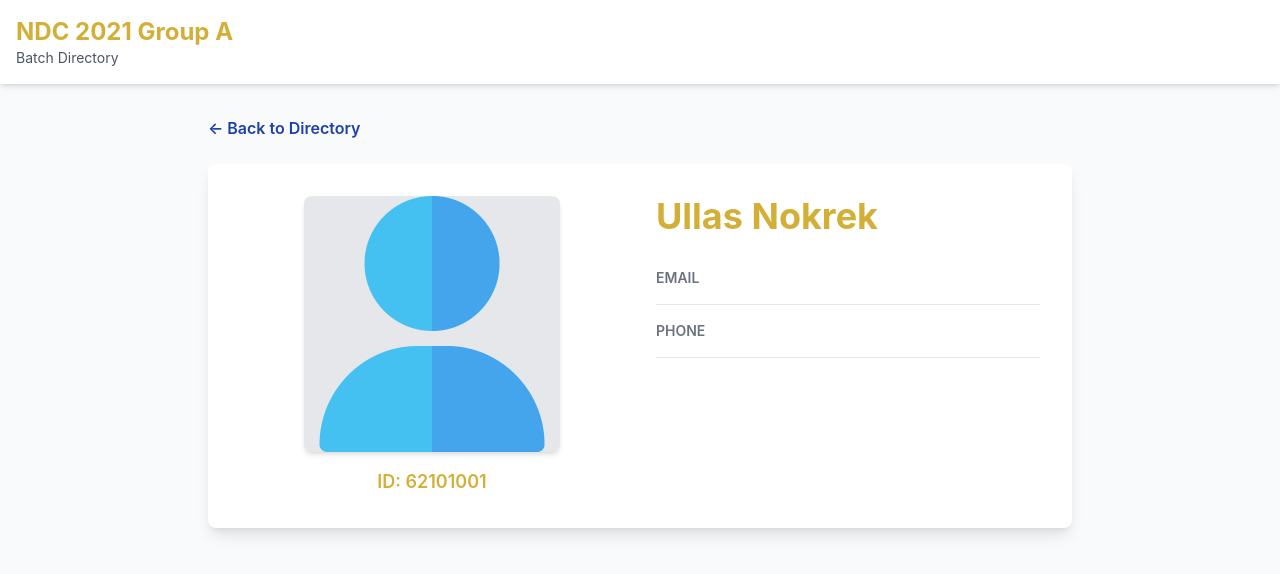
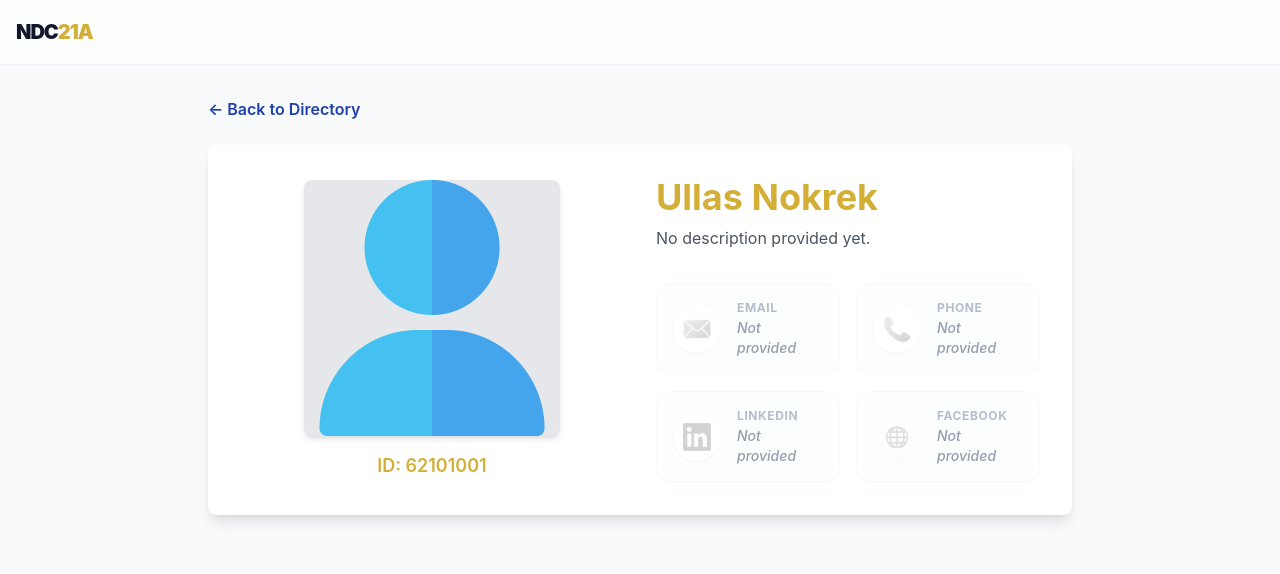
Before and after one commit to zaifears/NDC2021A, a Next.js app: page /profile/62101001 in a window 1280 px wide. Shown: the top 574 px of the page. Built offline with nearby package versions, Linux system fonts and the light colour scheme; no server answers.

Commit message:
1.0.7 Homepage redesign

```diff
--- a/src/app/layout.tsx
+++ b/src/app/layout.tsx
@@ -13,14 +13,15 @@ export default function RootLayout({
   children: React.ReactNode;
 }) {
   return (
-    <html lang="en">
-      <body className="bg-gray-50">
-        <nav className="bg-white shadow-md sticky top-0 z-50">
-          <div className="max-w-7xl mx-auto px-4 py-4">
-            <h1 className="text-2xl font-bold text-gold">
-              NDC 2021 Group A
-            </h1>
-            <p className="text-gray-600 text-sm">Batch Directory</p>
+    <html lang="en" className="scroll-smooth">
+      <body className="bg-slate-50 text-slate-900 antialiased selection:bg-gold/30">
+        <nav className="sticky top-0 z-50 backdrop-blur-md bg-white/70 border-b border-slate-200/60">
+          <div className="max-w-7xl mx-auto px-4 h-16 flex items-center justify-between">
+            <div className="flex items-center gap-2">
+              <span className="text-xl font-black tracking-tighter text-slate-900">
+                NDC<span className="text-gold">21A</span>
+              </span>
+            </div>
           </div>
         </nav>
         {children}
--- a/src/app/page.tsx
+++ b/src/app/page.tsx
@@ -5,47 +5,75 @@ export default async function Home() {
   const profiles = await getProfiles();
 
   return (
-    <main className="min-h-screen bg-gray-50">
-      {/* About Section */}
-      <section className="max-w-3xl mx-auto px-4 py-16 text-center">
-        <h1 className="text-5xl font-extrabold text-gold mb-6">
-          NDC 2021A Batch Directory
+    <main className="min-h-screen bg-slate-50 relative overflow-hidden flex flex-col">
+      {/* Subtle Background Gradient */}
+      <div className="absolute top-0 inset-x-0 h-[500px] bg-gradient-to-b from-blue-900/5 to-transparent -z-10 pointer-events-none" />
+
+      {/* Hero Section */}
+      <section className="max-w-7xl mx-auto px-4 pt-20 pb-12 text-center">
+        <span className="inline-block py-1 px-4 rounded-full bg-gold/10 text-darkGold text-xs font-bold tracking-widest mb-6 border border-gold/20 uppercase">
+          Batch Directory
+        </span>
+        <h1 className="text-5xl md:text-7xl font-extrabold text-slate-900 tracking-tight mb-6">
+          NDC 2021 <span className="text-transparent bg-clip-text bg-gradient-to-r from-gold to-darkGold">Group A</span>
         </h1>
-        <p className="text-lg text-gray-700 mb-4">
-          Welcome to the official directory for Notre Dame College Batch 2021 Group A. This site is a community&#39;driven project to help you connect with your classmates, discover their backgrounds, and stay in touch.
+        <p className="text-lg md:text-xl text-slate-500 max-w-3xl mx-auto mb-10 leading-relaxed font-medium">
+          Welcome to the official directory for Notre Dame College Batch 2021 Group A. This site is a community-driven project to help you connect with your classmates, discover their backgrounds, and stay in touch.
         </p>
-        <p className="text-md text-gray-500 mb-2">
-          - Browse all 132 members (even if they haven&#39;t filled out their profile yet)
-          <br />- Click a profile to see more details, contact info, and social links
-          <br />- Data is managed securely via Google Forms & Sheets
-        </p>
-        <p className="text-md text-gray-400 mt-6">
-          Built with Next.js, TypeScript, and Tailwind CSS.<br />
-          Open source project by <a href="https://zaifears.vercel.app" target="_blank" rel="noopener noreferrer" className="font-semibold text-gold underline hover:text-blue-800">Md Al Shahoriar Hossain (62101030)</a>.
-        </p>
+        <div className="flex justify-center gap-4 text-sm text-slate-600 font-medium">
+          <div className="flex items-center gap-2 bg-white px-5 py-2.5 rounded-full shadow-sm border border-slate-200">
+            <span className="w-2.5 h-2.5 rounded-full bg-emerald-500 animate-pulse" /> {profiles.length} Members
+          </div>
+        </div>
       </section>
 
-      {/* Profiles Section */}
-      <section className="max-w-7xl mx-auto px-4 py-12">
+      {/* Features Grid (Replaces old bullet points) */}
+      <section className="max-w-5xl mx-auto px-4 pb-16 w-full z-10">
+        <div className="grid grid-cols-1 md:grid-cols-3 gap-6">
+          <div className="bg-white/80 backdrop-blur-sm border border-slate-200 p-6 rounded-2xl text-center shadow-sm hover:shadow-md transition-shadow">
+            <div className="w-12 h-12 mx-auto bg-blue-50 text-blue-600 rounded-full flex items-center justify-center mb-4 text-xl border border-blue-100">👥</div>
+            <h3 className="font-bold text-slate-900 mb-2">Browse All Members</h3>
+            <p className="text-sm text-slate-600">Explore all 132 members of the batch, even if they haven't filled out their profile yet.</p>
+          </div>
+
+          <div className="bg-white/80 backdrop-blur-sm border border-slate-200 p-6 rounded-2xl text-center shadow-sm hover:shadow-md transition-shadow">
+            <div className="w-12 h-12 mx-auto bg-gold/10 text-darkGold rounded-full flex items-center justify-center mb-4 text-xl border border-gold/20">🔍</div>
+            <h3 className="font-bold text-slate-900 mb-2">Detailed Profiles</h3>
+            <p className="text-sm text-slate-600">Click on any profile to see detailed information, contact info, and social links.</p>
+          </div>
+
+          <div className="bg-white/80 backdrop-blur-sm border border-slate-200 p-6 rounded-2xl text-center shadow-sm hover:shadow-md transition-shadow">
+            <div className="w-12 h-12 mx-auto bg-emerald-50 text-emerald-600 rounded-full flex items-center justify-center mb-4 text-xl border border-emerald-100">🔄</div>
+            <h3 className="font-bold text-slate-900 mb-2">Live Sync</h3>
+            <p className="text-sm text-slate-600">Directory data is managed securely and updates dynamically via Google Forms & Sheets.</p>
+          </div>
+        </div>
+      </section>
+
+      {/* Grid of Profiles */}
+      <section className="max-w-7xl mx-auto px-4 pb-24 w-full flex-grow">
         <div className="text-center mb-12">
-          <h2 className="text-4xl font-bold text-gold mb-4">
-            Meet the Batch
-          </h2>
-          <p className="text-xl text-gray-600 max-w-2xl mx-auto">
-            Scroll down to explore all members. Click on any profile to view detailed information including contact details and social links.
-          </p>
-          <p className="text-sm text-gray-500 mt-2">
-            Total Members: {profiles.length}
-          </p>
+          <h2 className="text-3xl font-bold text-slate-900 mb-3">Meet the Batch</h2>
+          <div className="w-16 h-1 bg-gold mx-auto rounded-full"></div>
         </div>
-
-        {/* Grid of Profiles */}
-        <div className="grid grid-cols-1 sm:grid-cols-2 md:grid-cols-3 lg:grid-cols-4 gap-6">
+        <div className="grid grid-cols-2 sm:grid-cols-3 md:grid-cols-4 lg:grid-cols-5 gap-4 sm:gap-6">
           {profiles.map((profile) => (
             <ProfileCard key={profile.id} profile={profile} />
           ))}
         </div>
       </section>
+
+      {/* Footer / Credits */}
+      <footer className="bg-white border-t border-slate-200 py-10 mt-auto">
+        <div className="max-w-7xl mx-auto px-4 text-center">
+          <p className="text-sm text-slate-500 mb-3">
+            Built with <span className="font-semibold text-slate-700">Next.js, TypeScript, and Tailwind CSS</span>.
+          </p>
+          <p className="text-sm text-slate-500">
+            Open source project by <a href="https://zaifears.vercel.app" target="_blank" rel="noopener noreferrer" className="font-bold text-gold hover:text-darkGold transition-colors underline decoration-gold/30 hover:decoration-gold underline-offset-4">Md Al Shahoriar Hossain (62101030)</a>.
+          </p>
+        </div>
+      </footer>
     </main>
   );
 }
--- a/src/app/profile/[id]/page.tsx
+++ b/src/app/profile/[id]/page.tsx
@@ -54,78 +54,119 @@ export default async function ProfilePage({ params }: ProfilePageProps) {
                 {profile.name}
               </h1>
               <p className="text-gray-600 mb-6 leading-relaxed">
-                {profile.description}
+                {profile.description || "No description provided yet."}
               </p>
 
-              <div className="space-y-4 mt-8">
+              <div className="grid grid-cols-1 sm:grid-cols-2 gap-4 w-full mt-8">
+
                 {/* Email */}
-                <div className="border-b pb-4">
-                  <p className="text-sm font-semibold text-gray-500 uppercase">
-                    Email
-                  </p>
+                {profile.email ? (
                   <a
                     href={`mailto:${profile.email}`}
-                    className="text-lg text-primary hover:underline"
+                    className="flex items-center gap-4 p-4 rounded-2xl bg-slate-50 hover:bg-blue-50 transition-all border border-slate-100 hover:border-blue-200 group"
                   >
-                    {profile.email}
+                    <div className="w-12 h-12 rounded-full bg-white shadow-sm flex items-center justify-center flex-shrink-0 group-hover:scale-110 transition-transform p-2.5">
+                      <img src="/images/mail.png" alt="Email" className="w-full h-full object-contain" />
+                    </div>
+                    <div className="overflow-hidden text-left">
+                      <p className="text-xs font-bold text-slate-400 uppercase tracking-wider mb-0.5">Email</p>
+                      <p className="text-sm font-semibold text-slate-900 truncate">{profile.email}</p>
+                    </div>
                   </a>
+                ) : (
+                  <div className="flex items-center gap-4 p-4 rounded-2xl bg-slate-50/50 border border-slate-100 opacity-70">
+                    <div className="w-12 h-12 rounded-full bg-white shadow-sm flex items-center justify-center flex-shrink-0 p-2.5">
+                      <img src="/images/mail.png" alt="Email" className="w-full h-full object-contain grayscale opacity-40" />
                     </div>
+                    <div className="overflow-hidden text-left">
+                      <p className="text-xs font-bold text-slate-400 uppercase tracking-wider mb-0.5">Email</p>
+                      <p className="text-sm font-medium text-slate-500 italic">Not provided</p>
+                    </div>
+                  </div>
+                )}
 
                 {/* Phone */}
-                <div className="border-b pb-4">
-                  <p className="text-sm font-semibold text-gray-500 uppercase">
-                    Phone
-                  </p>
+                {profile.phone ? (
                   <a
                     href={`tel:${profile.phone}`}
-                    className="text-lg text-primary hover:underline"
+                    className="flex items-center gap-4 p-4 rounded-2xl bg-slate-50 hover:bg-blue-50 transition-all border border-slate-100 hover:border-blue-200 group"
                   >
-                    {profile.phone}
+                    <div className="w-12 h-12 rounded-full bg-white shadow-sm flex items-center justify-center flex-shrink-0 group-hover:scale-110 transition-transform p-2.5">
+                      <img src="/images/phone.png" alt="Phone" className="w-full h-full object-contain" />
+                    </div>
+                    <div className="overflow-hidden text-left">
+                      <p className="text-xs font-bold text-slate-400 uppercase tracking-wider mb-0.5">Phone</p>
+                      <p className="text-sm font-semibold text-slate-900 truncate">{profile.phone}</p>
+                    </div>
                   </a>
+                ) : (
+                  <div className="flex items-center gap-4 p-4 rounded-2xl bg-slate-50/50 border border-slate-100 opacity-70">
+                    <div className="w-12 h-12 rounded-full bg-white shadow-sm flex items-center justify-center flex-shrink-0 p-2.5">
+                      <img src="/images/phone.png" alt="Phone" className="w-full h-full object-contain grayscale opacity-40" />
                     </div>
+                    <div className="overflow-hidden text-left">
+                      <p className="text-xs font-bold text-slate-400 uppercase tracking-wider mb-0.5">Phone</p>
+                      <p className="text-sm font-medium text-slate-500 italic">Not provided</p>
+                    </div>
+                  </div>
+                )}
 
                 {/* LinkedIn */}
-                {profile.linkedin && (
-                  <div className="border-b pb-4">
-                    <p className="text-sm font-semibold text-gray-500 uppercase">
-                      LinkedIn
-                    </p>
+                {profile.linkedin ? (
                   <a
                     href={profile.linkedin}
                     target="_blank"
                     rel="noopener noreferrer"
-                      className="text-lg text-primary hover:underline inline-flex items-center gap-2"
+                    className="flex items-center gap-4 p-4 rounded-2xl bg-slate-50 hover:bg-blue-50 transition-all border border-slate-100 hover:border-blue-200 group"
                   >
-                      Visit Profile →
+                    <div className="w-12 h-12 rounded-full bg-white shadow-sm flex items-center justify-center flex-shrink-0 group-hover:scale-110 transition-transform p-2.5">
+                      <img src="/images/linkedin.png" alt="LinkedIn" className="w-full h-full object-contain" />
+                    </div>
+                    <div className="overflow-hidden text-left">
+                      <p className="text-xs font-bold text-slate-400 uppercase tracking-wider mb-0.5">LinkedIn</p>
+                      <p className="text-sm font-semibold text-blue-600 truncate group-hover:underline">View Profile</p>
+                    </div>
                   </a>
+                ) : (
+                  <div className="flex items-center gap-4 p-4 rounded-2xl bg-slate-50/50 border border-slate-100 opacity-70">
+                    <div className="w-12 h-12 rounded-full bg-white shadow-sm flex items-center justify-center flex-shrink-0 p-2.5">
+                      <img src="/images/linkedin.png" alt="LinkedIn" className="w-full h-full object-contain grayscale opacity-40" />
+                    </div>
+                    <div className="overflow-hidden text-left">
+                      <p className="text-xs font-bold text-slate-400 uppercase tracking-wider mb-0.5">LinkedIn</p>
+                      <p className="text-sm font-medium text-slate-500 italic">Not provided</p>
+                    </div>
                   </div>
                 )}
 
                 {/* Facebook */}
-                {profile.facebook && (
-                  <div className="border-b pb-4">
-                    <p className="text-sm font-semibold text-gray-500 uppercase">
-                      Facebook
-                    </p>
+                {profile.facebook ? (
                   <a
                     href={profile.facebook}
                     target="_blank"
                     rel="noopener noreferrer"
-                      className="text-lg text-primary hover:underline inline-flex items-center gap-2"
+                    className="flex items-center gap-4 p-4 rounded-2xl bg-slate-50 hover:bg-blue-50 transition-all border border-slate-100 hover:border-blue-200 group"
                   >
-                      Visit Profile →
+                    <div className="w-12 h-12 rounded-full bg-white shadow-sm flex items-center justify-center flex-shrink-0 group-hover:scale-110 transition-transform text-xl">
+                      🌐
+                    </div>
+                    <div className="overflow-hidden text-left">
+                      <p className="text-xs font-bold text-slate-400 uppercase tracking-wider mb-0.5">Facebook</p>
+                      <p className="text-sm font-semibold text-blue-600 truncate group-hover:underline">View Profile</p>
+                    </div>
                   </a>
+                ) : (
+                  <div className="flex items-center gap-4 p-4 rounded-2xl bg-slate-50/50 border border-slate-100 opacity-70">
+                    <div className="w-12 h-12 rounded-full bg-white shadow-sm flex items-center justify-center flex-shrink-0 text-xl grayscale opacity-40">
+                      🌐
+                    </div>
+                    <div className="overflow-hidden text-left">
+                      <p className="text-xs font-bold text-slate-400 uppercase tracking-wider mb-0.5">Facebook</p>
+                      <p className="text-sm font-medium text-slate-500 italic">Not provided</p>
+                    </div>
                   </div>
                 )}
 
-                {/* Last Updated */}
-                {profile.lastUpdated && (
-                  <div className="mt-6 pt-4 border-t">
-                    <p className="text-xs text-gray-400">
-                      Last updated: {new Date(profile.lastUpdated).toLocaleDateString()}
-                    </p>
-                  </div>
-                )}
               </div>
             </div>
           </div>
--- a/src/components/ProfileCard.tsx
+++ b/src/components/ProfileCard.tsx
@@ -4,28 +4,27 @@ import Image from "next/image";
 import Link from "next/link";
 import { Profile } from "@/types/profile";
 
-interface ProfileCardProps {
-  profile: Profile;
-}
+export default function ProfileCard({ profile }: { profile: Profile }) {
+  return (
+    <Link href={`/profile/${profile.id}`} className="group block h-full outline-none">
+      <div className="bg-white rounded-2xl shadow-sm border border-slate-100 p-3 sm:p-4 h-full transition-all duration-300 hover:-translate-y-1 hover:shadow-xl hover:border-gold/40 relative overflow-hidden">
+        {/* Hover Top Border Accent */}
+        <div className="absolute top-0 left-0 w-full h-1 bg-gradient-to-r from-transparent via-gold to-transparent opacity-0 group-hover:opacity-100 transition-opacity duration-500" />
 
-export default function ProfileCard({ profile }: ProfileCardProps) {
-  return (
-    <Link href={`/profile/${profile.id}`}>
-      <div className="bg-white rounded-lg shadow-lg hover:shadow-2xl transition-shadow duration-300 overflow-hidden cursor-pointer h-full">
-        <div className="aspect-square overflow-hidden bg-gray-200 relative">
+        <div className="aspect-square rounded-xl overflow-hidden bg-slate-100 relative mb-4">
           <Image
             src={profile.image || "/images/user.png"}
             alt={profile.name}
             fill
-            sizes="(max-width: 640px) 100vw, (max-width: 768px) 50vw, (max-width: 1024px) 33vw, 25vw"
-            className="object-cover hover:scale-105 transition-transform duration-300"
+            sizes="(max-width: 640px) 50vw, (max-width: 768px) 33vw, 20vw"
+            className="object-cover group-hover:scale-105 transition-transform duration-500"
           />
         </div>
-        <div className="p-4">
-          <p className="text-sm text-gold font-semibold">#{profile.id}</p>
-          <p className="text-lg font-bold text-gray-900 mt-1 truncate">
+        <div className="space-y-1 text-center">
+          <p className="text-xs font-mono text-gold font-bold tracking-widest">ID: {profile.id}</p>
+          <h3 className="text-sm sm:text-base font-bold text-slate-800 line-clamp-1 group-hover:text-primary transition-colors">
             {profile.name}
-          </p>
+          </h3>
         </div>
       </div>
     </Link>
```
Lines whose indentation alone changed are shown as unchanged.
